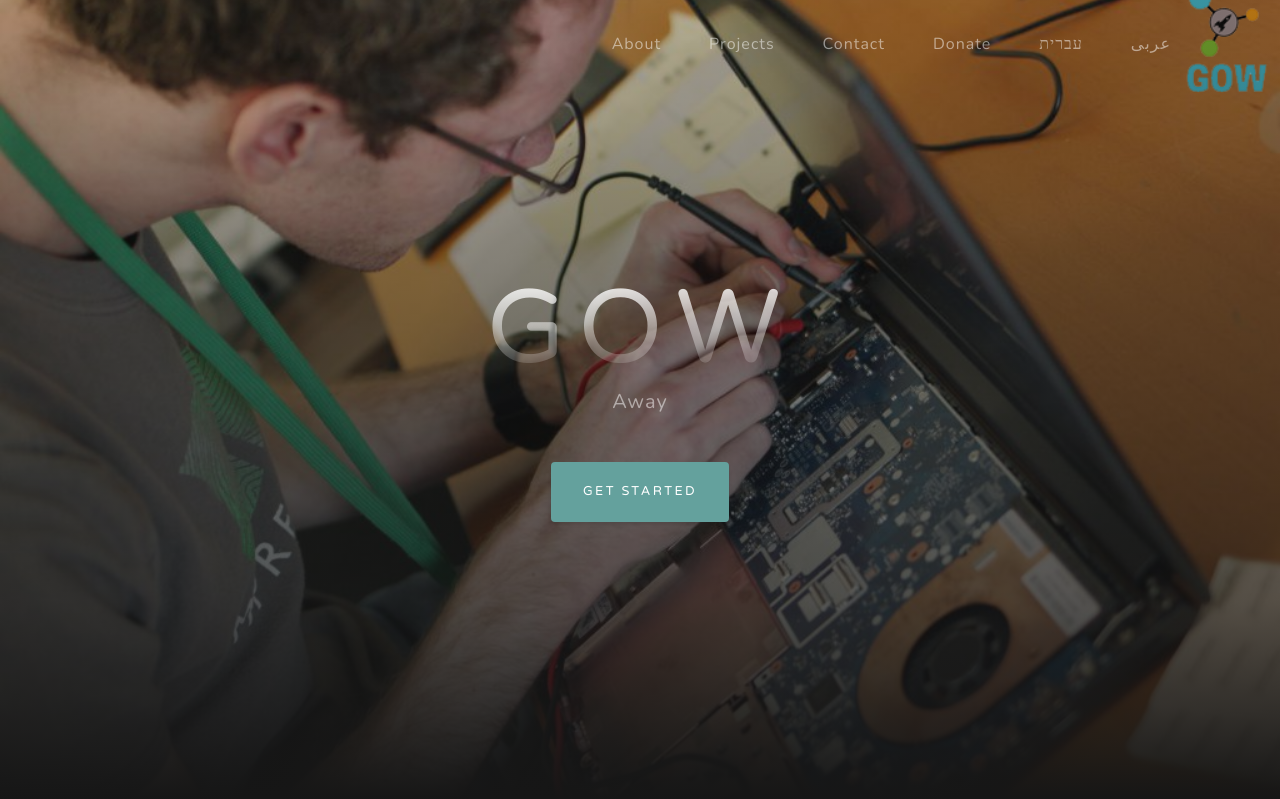
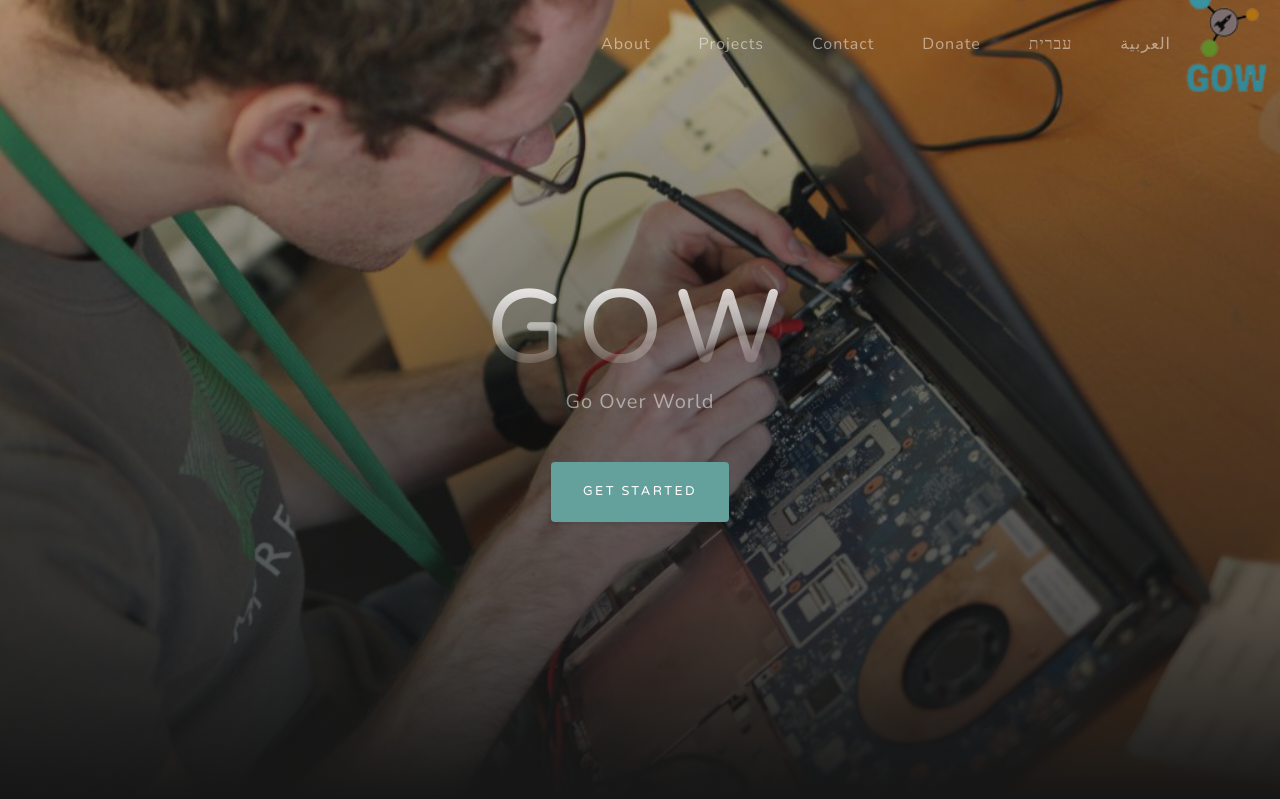
Before and after one commit to itamar19-meet/GOW, a Flask app: page / in a window 1280 px wide. Shown: the top 799 px of the page. Run offline with Flask 2, Linux system fonts and the light colour scheme; some libraries are stand-ins or nearby versions.

Commit message:
small visual stuff

```diff
--- a/templates/the_website.html
+++ b/templates/the_website.html
@@ -78,7 +78,7 @@
               <a class="nav-link js-scroll-trigger" href="/hebrew">עברית</a>
               <li class="nav-item">
 
-              <a class="nav-link js-scroll-trigger" href="/arabic">عربى</a>
+              <a class="nav-link js-scroll-trigger" href="/arabic">العربية</a>
 
             </li>
             </li>
@@ -93,7 +93,7 @@
         <div class="mx-auto text-center">
           <h1 class="mx-auto my-0 text-uppercase">GOW</h1>
           <h2 class="text-white-50 mx-auto mt-2 mb-5">
-            Away
+            Go Over World
           </h2>
           <a href="#about" class="btn btn-primary js-scroll-trigger">Get Started</a>
         </div>
```
